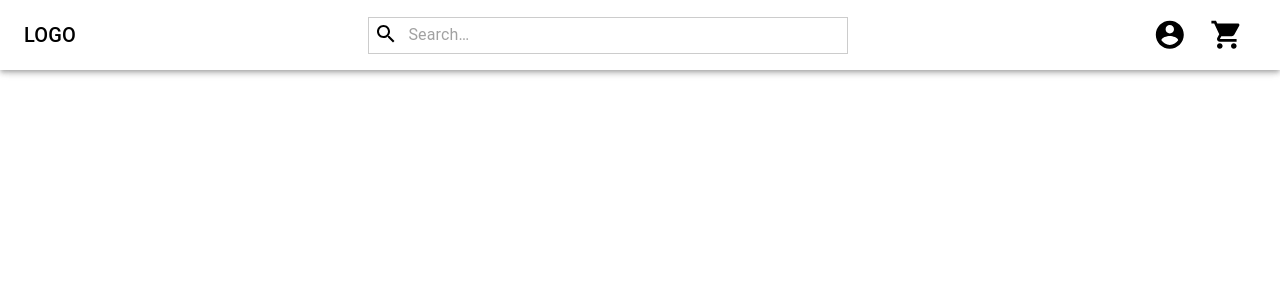
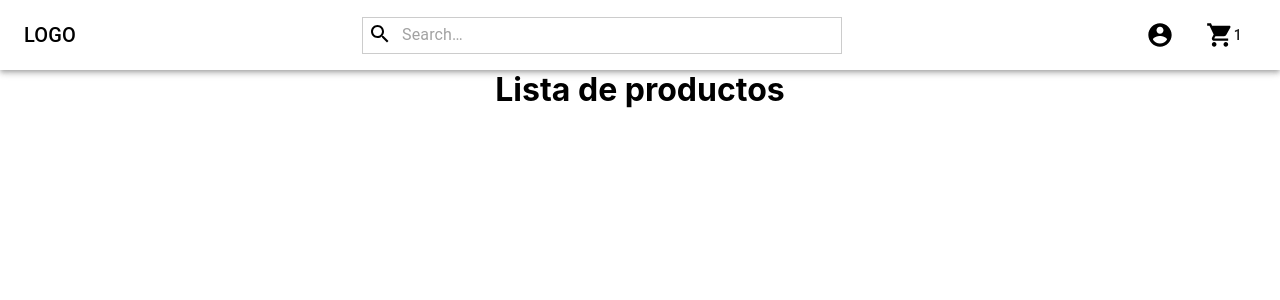
Before and after one commit to MatiasMorilla/E-commerce-Morilla, a React (Create React App) app in the folder my_app/: page / in a window 1280 px wide. Shown: the top 300 px of the page. Built offline with nearby package versions, Linux system fonts and the light colour scheme.

Commit message:
agregando cartWidget y itemListContainer

```diff
--- a/my_app/src/App.js
+++ b/my_app/src/App.js
@@ -1,10 +1,12 @@
 import './App.css';
+import ItemListContainer from './components/itemListContainer/itemListContainer';
 import NavBar from './components/navBar/navBar';
 
 function App() {
   return (
     <div className="App">
       <NavBar></NavBar>
+      <ItemListContainer greeting="Lista de productos"/>
     </div>
   );
 }
--- /dev/null
+++ b/my_app/src/components/cartWidget/cartWidget.css
@@ -0,0 +1,4 @@
+.btn-cart .btn-cart__icon{
+    font-size: 2em;
+    color: #000;
+}
--- /dev/null
+++ b/my_app/src/components/cartWidget/cartWidget.js
@@ -0,0 +1,18 @@
+/* CUSTOM STYLES */
+import './cartWidget.css';
+/* MATERIAL UI */
+import {IconButton, Button} from '@material-ui/core';
+import ShoppingCartIcon from '@material-ui/icons/ShoppingCart';
+
+const CartWidget = ()=> {
+    return (
+        <>
+            <Button variant="text" className="btn-cart">
+                <ShoppingCartIcon className="btn-cart__icon" />
+                <p>1</p>
+            </Button>
+        </>
+    );
+}
+
+export default CartWidget;
--- /dev/null
+++ b/my_app/src/components/itemListContainer/itemListContainer.js
@@ -0,0 +1,14 @@
+/* CUSTOM STYLES */
+import './itemListContainer.css';
+
+
+const ItemListContainer = (props) =>
+{
+    return(
+        <div>
+            <h1>{props.greeting}</h1>
+        </div>
+    );
+}
+
+export default ItemListContainer;
--- a/my_app/src/components/navBar/navBar.css
+++ b/my_app/src/components/navBar/navBar.css
@@ -11,6 +11,7 @@ li{
 header.NavBar{
     height: 70px;
     background: #fff;
+    position: inherit;
 }
 
 .Toolbar{
@@ -40,7 +41,7 @@ header.NavBar{
     display: flex;
 }
 
-.Toolbar__menu__item__iconBtn .iconBtn__icon{
-    font-size: 1.4em;
+.Toolbar__menu__item .btn-user .btn-user__icon{
+    font-size: 2em;
     color: #000;
 }
--- a/my_app/src/components/navBar/navBar.js
+++ b/my_app/src/components/navBar/navBar.js
@@ -1,10 +1,10 @@
 /* CUSTOMS STYLES */
 import './navBar.css';
 /* MATERIAL UI */
-import {AppBar, Toolbar, Typography, IconButton, InputBase} from '@material-ui/core';
+import {AppBar, Toolbar, Typography, IconButton, InputBase, Button} from '@material-ui/core';
 import SearchIcon from '@material-ui/icons/Search';
 import AccountCircleIcon from '@material-ui/icons/AccountCircle';
-import ShoppingCartIcon from '@material-ui/icons/ShoppingCart';
+import CartWidget from '../cartWidget/cartWidget';
 
 
 
@@ -34,15 +34,13 @@ const NavBar = () => {
                 <ul className="Toolbar__menu">
                     <li className="Toolbar__menu__item">
                         {/* Sirve para hacer un botn que sea un icono */}
-                        <IconButton className="Toolbar__menu__item__iconBtn">
+                        <Button variant="text" className="btn-user">
                             {/* Es el icono que va a servir como boton */}
-                            <AccountCircleIcon className="iconBtn__icon" />
-                        </IconButton>
+                            <AccountCircleIcon className="btn-user__icon" />
+                        </Button>
                     </li>
                     <li className="Toolbar__menu__item">
-                        <IconButton className="Toolbar__menu__item__iconBtn">
-                            <ShoppingCartIcon className="iconBtn__icon" />
-                        </IconButton>
+                        <CartWidget/>
                     </li>
                 </ul>
             </Toolbar>
```
Also changed, not shown: my_app/src/components/itemListContainer/itemListContainer.css (added).
